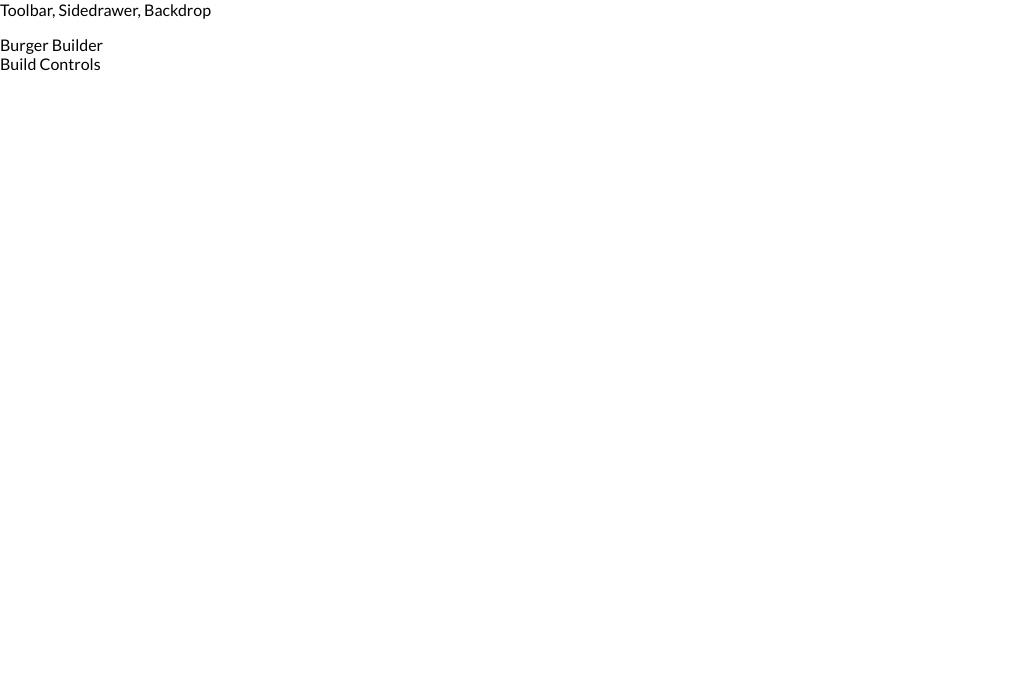
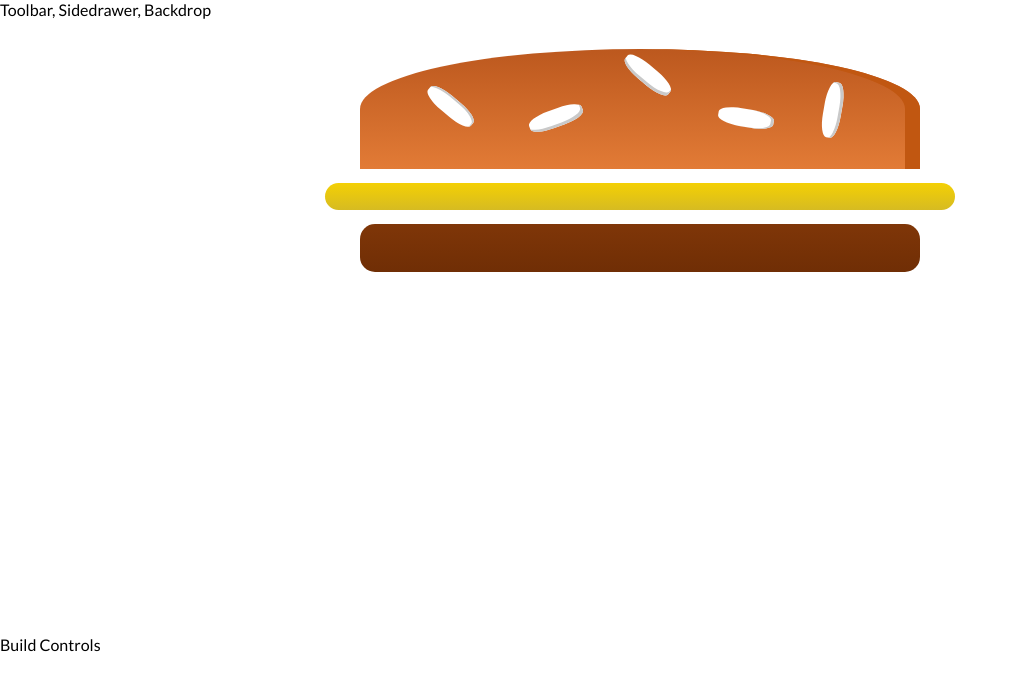
Before and after one commit to LucasED78/burger-builder, a React (Create React App) app: page / in a window 1280 px wide. Shown: the top 690 px of the page, without its empty margins (0-1017 px from the left). Built offline with nearby package versions, Linux system fonts and the light colour scheme.

Commit message:
[FEATURE] Outputting the burger

```diff
--- a/src/components/Burger/Burger.js
+++ b/src/components/Burger/Burger.js
@@ -0,0 +1,16 @@
+import React from 'react';
+import BurgerIngreditent from './BurgerIngredients/BurgerIngredients';
+import classes from './Burger.module.css';
+
+const Burger = () => {
+  return (
+    <div className={classes.Burger}>
+      <BurgerIngreditent type="bread-top" />
+      <BurgerIngreditent type="cheese" />
+      <BurgerIngreditent type="meat" />
+      <BurgerIngreditent type="bread-bottom" />
+    </div>
+  )
+}
+
+export default Burger;
--- /dev/null
+++ b/src/components/Burger/Burger.module.css
@@ -0,0 +1,30 @@
+.Burger {
+  width: 100%;
+  margin: auto;
+  height: 250px;
+  overflow: auto;
+  font-size: 1.2rem;
+  text-align: center;
+  font-weight: bold;
+}
+
+@media (min-width: 500px) and (max-height: 400px) {
+  .Buger {
+    width: 350px;
+    height: 300px;
+  }
+}
+
+@media (min-width: 500px) and (min-height: 401px) {
+  .Burger {
+    width: 450px;
+    height: 400px;
+  }
+}
+
+@media (min-width: 1000px) and (min-height: 700px) {
+  .Burger {
+    width: 700px;
+    height: 600px;
+  }
+}
--- a/src/components/Burger/BurgerIngredients/BurgerIngredients.js
+++ b/src/components/Burger/BurgerIngredients/BurgerIngredients.js
@@ -27,6 +27,7 @@ const BurgerIngredient = props => {
       break;
     case 'bread-bottom':
       ingredient = <div className={classes.BreatBottom}></div>
+      break;
     default:
       ingredient = null;
       break;
--- a/src/components/Layout/Layout.js
+++ b/src/components/Layout/Layout.js
@@ -1,6 +1,6 @@
 import React from 'react';
-import Aux from '../../hoc/Aux'
-import classes from './Layout.module.css'
+import Aux from '../../hoc/Aux';
+import classes from './Layout.module.css';
 
 const Layout = props => (
   <Aux>
--- a/src/containers/BurgerBuilder/BurgerBuilder.js
+++ b/src/containers/BurgerBuilder/BurgerBuilder.js
@@ -1,12 +1,13 @@
 import React, { Component } from 'react';
 import Aux from '../../hoc/Aux';
+import Burger from '../../components/Burger/Burger';
 
 class BurgerBuilder extends Component {
   render(){
     return (
       <Aux>
         <div>
-          Burger Builder
+          <Burger />
         </div>
 
         <div>
```
